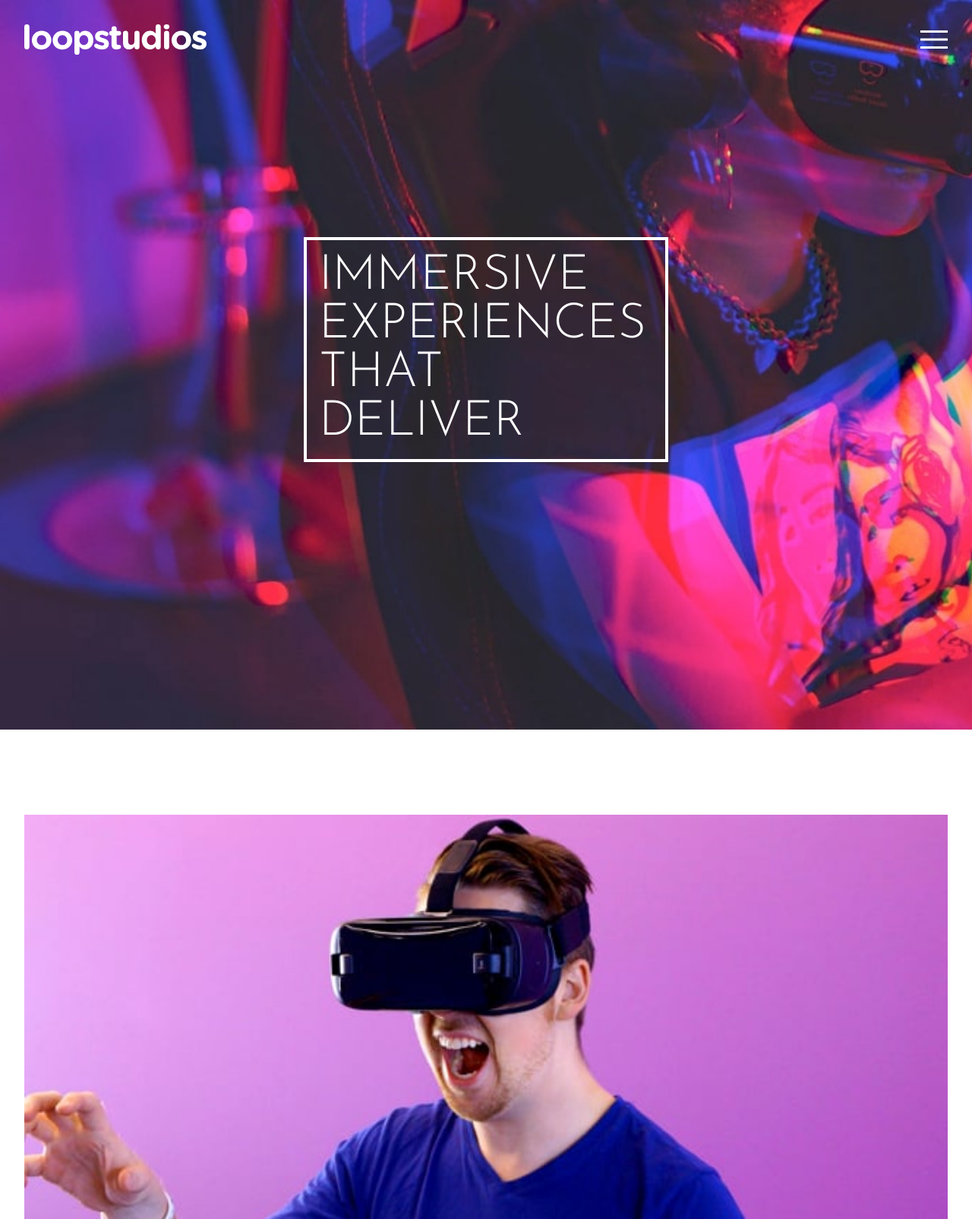
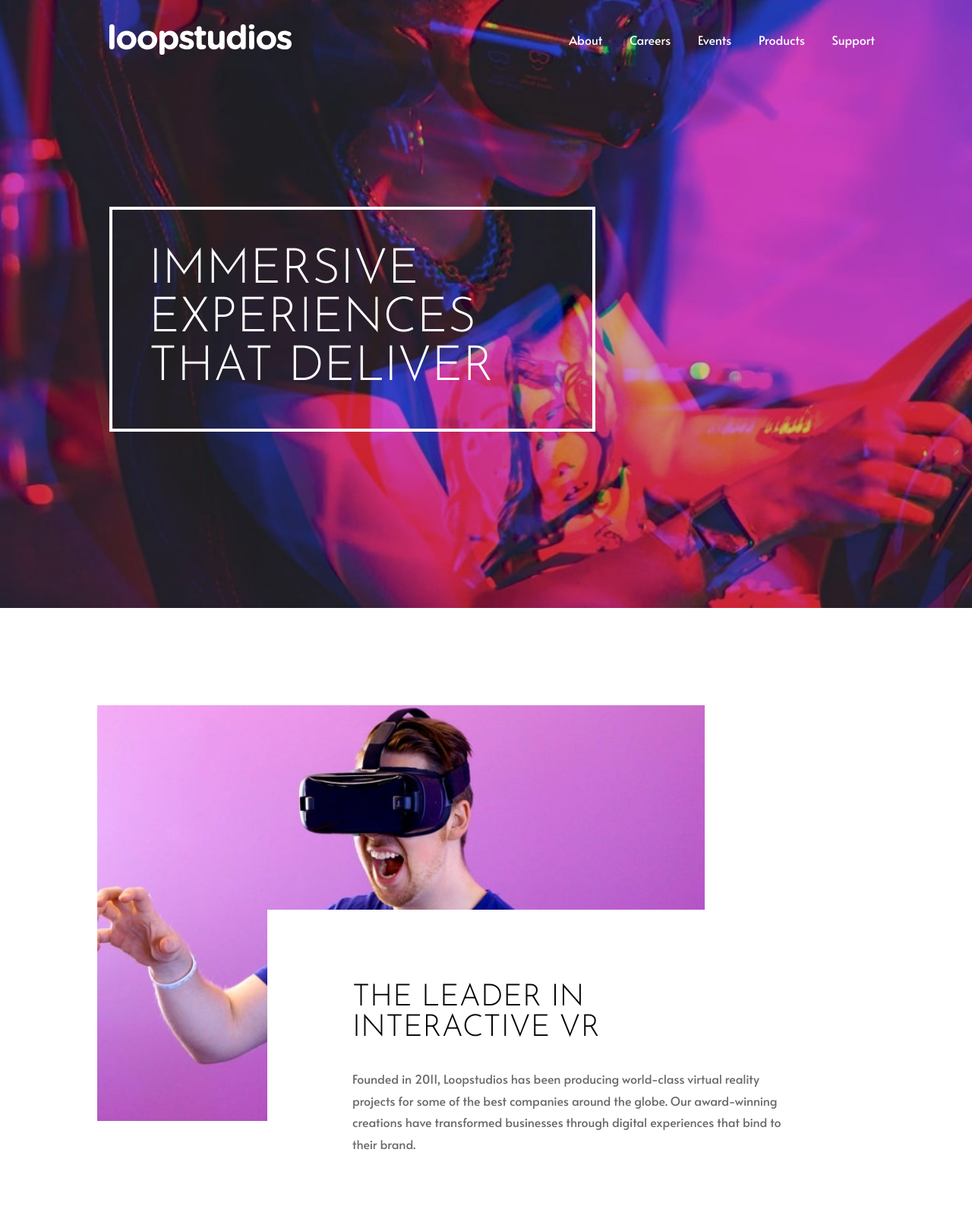
Before and after one commit to atekron/fm-j-loopstudios-landing-page, a plain HTML site: page index.html in a window 1280 px wide. Shown: the top 1604 px of the page at 76% size. Drawn offline with Linux system fonts and the light colour scheme.

Commit message:
working on desktop layout

```diff
--- a/index.html
+++ b/index.html
@@ -58,13 +58,15 @@
         <div class="about__image">
           <img src="/images/mobile/image-interactive.jpg" alt="" />
         </div>
-        <h2 class="about__title">The leader in interactive VR</h2>
-        <p class="about__text">
-          Founded in 2011, Loopstudios has been producing world-class virtual
-          reality projects for some of the best companies around the globe. Our
-          award-winning creations have transformed businesses through digital
-          experiences that bind to their brand.
-        </p>
+        <div class="about__description">
+          <h2 class="about__title">The leader in interactive VR</h2>
+          <p class="about__text">
+            Founded in 2011, Loopstudios has been producing world-class virtual
+            reality projects for some of the best companies around the globe.
+            Our award-winning creations have transformed businesses through
+            digital experiences that bind to their brand.
+          </p>
+        </div>
       </section>
       <section class="gallery">
         <h3 class="gallery__title">Our creations</h3>
--- a/index.js
+++ b/index.js
@@ -1,5 +1,5 @@
 console.log("hello");
-const largeScreen = window.matchMedia("(min-width: 700px)");
+const largeScreen = window.matchMedia("(min-width: 900px)");
 
 // open and close menu on small screens
 function mobileMenu() {
@@ -21,17 +21,26 @@ function mobileMenu() {
 
 function showImagesForScreenSize(mediaScreen) {
   const galleryImages = document.querySelectorAll(".gallery__item");
+  const aboutImg = document.querySelector(".about__image");
 
   if (mediaScreen.matches) {
     galleryImages.forEach((item) => {
       const imgSource = item.children[0].src.replace("mobile", "desktop");
       item.children[0].src = imgSource;
     });
+    aboutImg.children[0].src = aboutImg.children[0].src.replace(
+      "mobile",
+      "desktop"
+    );
   } else {
     galleryImages.forEach((item) => {
       const imgSource = item.children[0].src.replace("desktop", "mobile");
       item.children[0].src = imgSource;
     });
+    aboutImg.children[0].src = aboutImg.children[0].src.replace(
+      "desktop",
+      "mobile"
+    );
   }
 }
 
--- a/style.css
+++ b/style.css
@@ -54,6 +54,7 @@ body {
 .header__logo {
   height: 2.5rem;
   margin-left: 1rem;
+  cursor: pointer;
   z-index: 15;
 }
 
@@ -272,17 +273,119 @@ body {
 }
 
 /* desktop layout */
-@media screen and (min-width: 700px) {
+@media screen and (min-width: 900px) {
   .header {
     position: relative;
     padding: 2rem 1rem;
-    min-height: 60rem;
+    min-height: 20rem;
+    height: 50rem;
     color: white;
     background-image: url("/images/desktop/image-hero.jpg");
     background-repeat: no-repeat;
-    background-position: top left;
-    background-size: cover;
+    background-position: center;
+    background-size: 100% auto cover;
     display: flex;
     flex-direction: column;
+    align-items: center;
+  }
+  .header::after {
+    content: "";
+    position: absolute;
+    top: 0;
+    left: 0;
+    background-color: rgba(0, 0, 0, 0.2);
+    width: 100%;
+    height: 100%;
+    z-index: 5;
+  }
+
+  .header__navbar {
+    width: 100%;
+    max-width: 80vw;
+    margin-bottom: 0rem;
+    z-index: 10;
+  }
+
+  .header__links {
+    all: unset;
+    display: inline-block;
+    margin-left: auto;
+  }
+
+  .header__links > a {
+    all: unset;
+    position: relative;
+    cursor: pointer;
+    margin-left: 2rem;
+    font-size: 1rem;
+  }
+
+  .header__links > a::after {
+    content: "";
+    background-color: white;
+    position: absolute;
+    bottom: -0.5rem;
+    left: 0;
+    width: 100%;
+    transform: scaleX(0);
+    height: 0.15rem;
+    transition: all 0.2s;
+  }
+
+  .header__links > a:hover::after {
+    transform-origin: center;
+    transform: scaleX(1);
+  }
+
+  .header__links > a:hover {
+    letter-spacing: 0;
+  }
+
+  .header__mobile-menu {
+    display: none;
+  }
+
+  .header__text {
+    max-width: 40rem;
+    padding: 3rem;
+    margin: auto 1rem;
+    margin-left: 10vw;
+    align-self: flex-start;
+    z-index: 10;
+  }
+
+  .about {
+    width: 100%;
+    margin: 0;
+    margin-bottom: 5rem;
+    padding: 0;
+    position: relative;
+    height: 50rem;
+  }
+
+  .about__image {
+    margin: 10vw;
+    max-width: 50rem;
+    padding: 0;
+  }
+
+  .about__description {
+    position: absolute;
+    right: 10vw;
+    bottom: 0;
+    background-color: white;
+    width: 50rem;
+    /* height: 20rem; */
+    padding: 4rem;
+    padding-bottom: 0;
+  }
+
+  .about__title {
+    text-align: left;
+  }
+
+  .about__text {
+    text-align: left;
+    /* padding-right: 3rem; */
   }
 }
```
